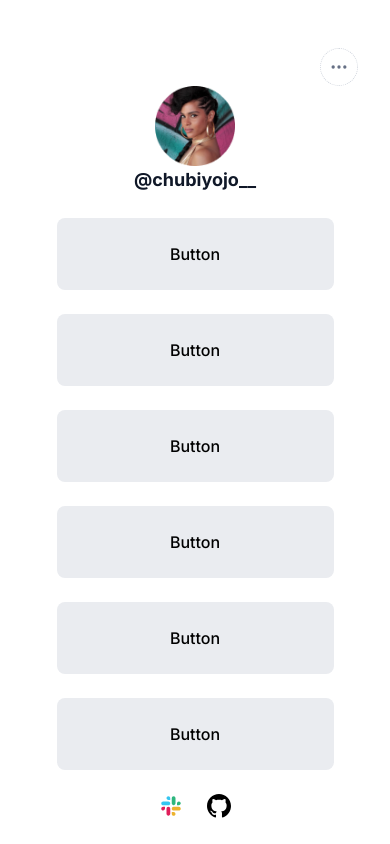
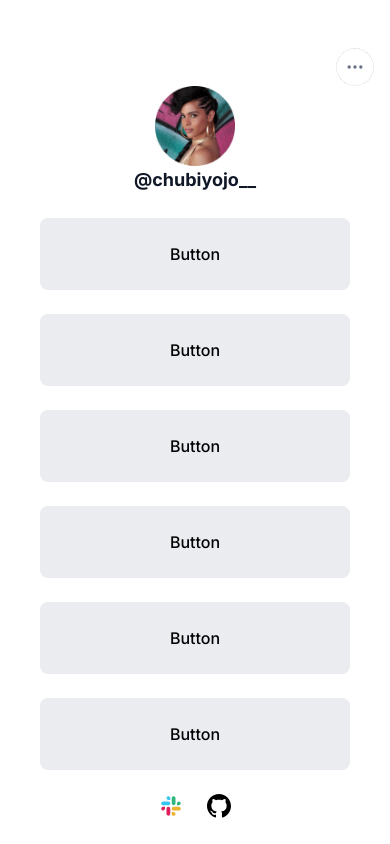
Before and after one commit to CHUBI-HNG-INTERNSHIP/stage-1-linktree, a React (Vite) app: page / in a window 390 px wide. Shown: the top 844 px of the page. Built offline with nearby package versions, Linux system fonts and the light colour scheme.

Commit message:
style: alter main width

```diff
--- a/src/App.css
+++ b/src/App.css
@@ -1,5 +1,5 @@
 main {
-  @apply w-5/6;
+  @apply w-11/12 md:w-5/6;
   @apply mx-auto py-12;
   @apply flex flex-col items-center justify-center;
 
```
